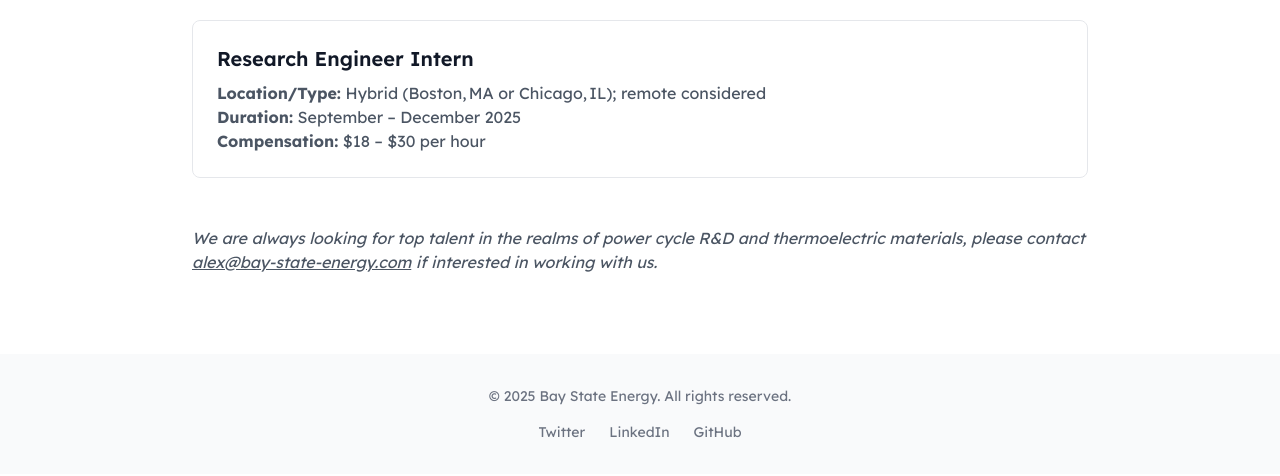
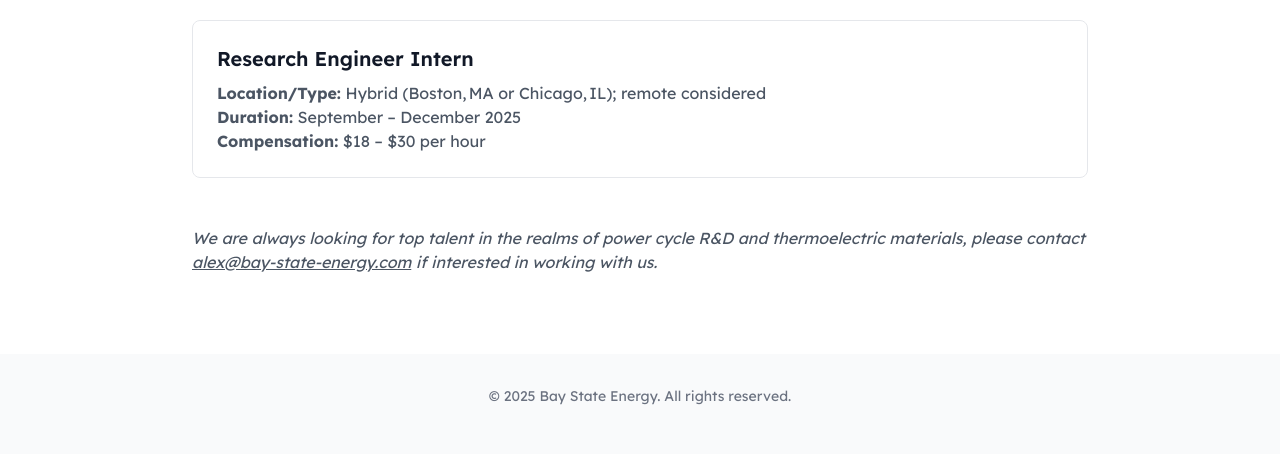
Before and after one commit to alexanderurbanski/bay-state-energy-site, a plain HTML site: page careers/index.html in a window 1280 px wide. Shown: the part 212-688 px from the top of the page. Drawn offline with nearby package versions, Linux system fonts and the light colour scheme.

Commit message:
Update index.html

```diff
--- a/careers/index.html
+++ b/careers/index.html
@@ -115,11 +115,6 @@
   <footer class="py-8 bg-gray-50 text-center text-sm text-gray-500">
     <div class="max-w-4xl mx-auto">
       <p class="mb-4">© 2025 Bay State Energy. All rights reserved.</p>
-      <div class="flex justify-center space-x-6">
-        <a href="https://twitter.com/baystateenergy" class="hover:text-primary">Twitter</a>
-        <a href="https://linkedin.com/company/baystateenergy" class="hover:text-primary">LinkedIn</a>
-        <a href="https://github.com/your-repo" class="hover:text-primary">GitHub</a>
-      </div>
     </div>
   </footer>
 
```
